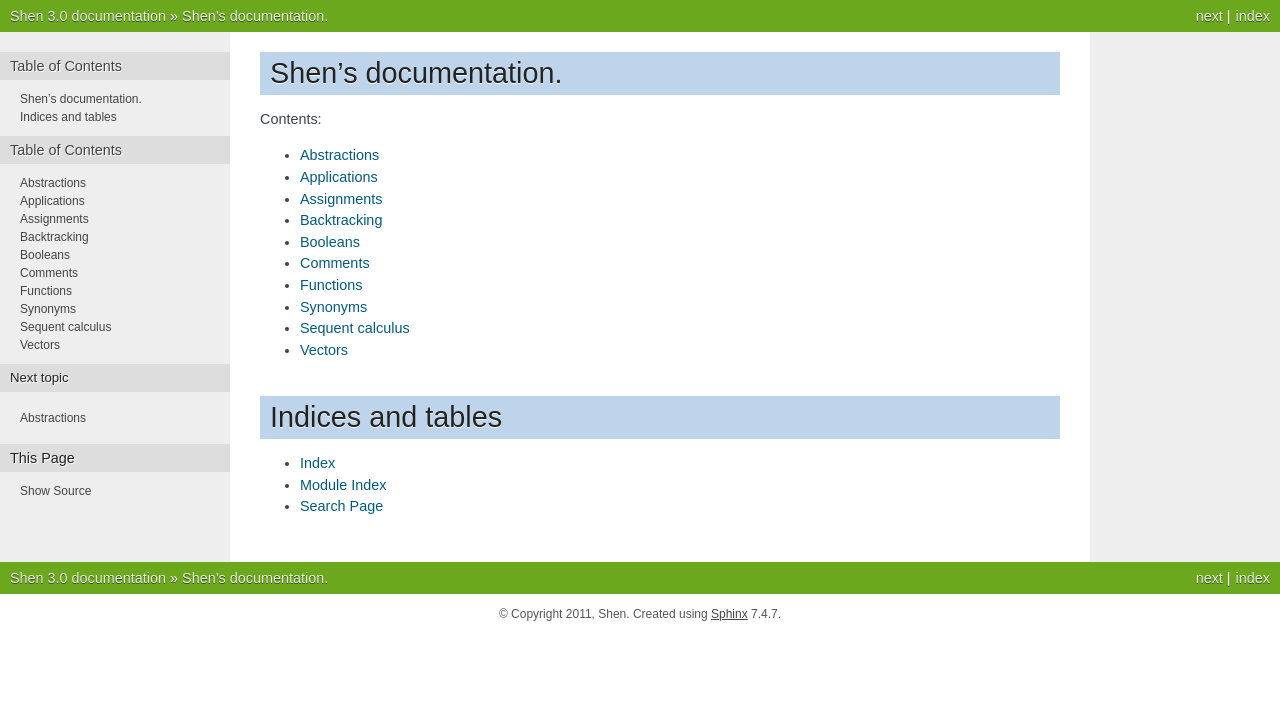
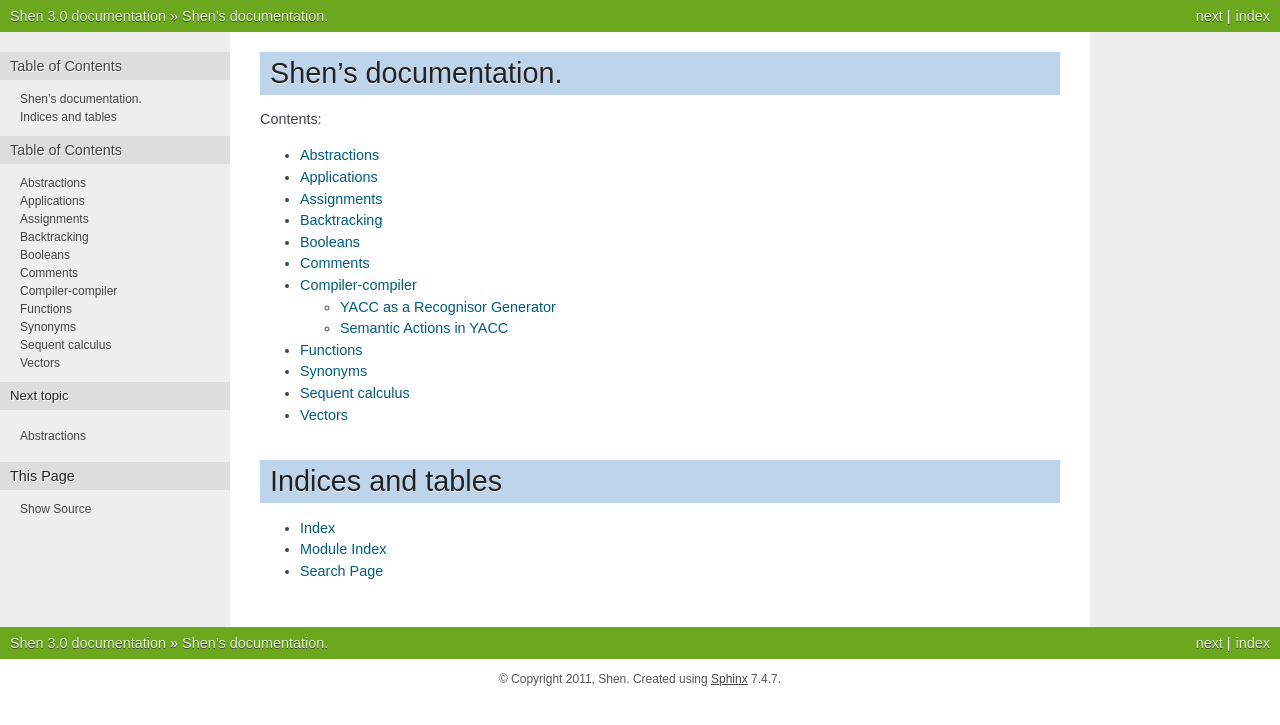
Before and after one commit to greglnelson/shen-docs, a Sphinx documentation site: the page built from source/index.rst, in a window 1280 px wide. Shown: the top 725 px of the page. Built offline with Sphinx 7.4.7, drawn with Linux system fonts in a browser that asks for light colours; some of the changed lines change nothing that is shown.

Commit message:
Add compiler_compiler page.

```diff
--- /dev/null
+++ b/source/compiler_compiler.rst
@@ -0,0 +1,150 @@
+.. _compiler_compiler:
+
+Compiler-compiler
+=================
+
+Shen-YACC is a compiler-compiler based on earlier work by Dr Gyorgy Lajos on his METALISP Ph.D. project which was in turn based on even earlier work by Alexander Birman on `TDPL parsing`_. The syntax of YACC is based on the `BNF notation`_ of Backus. Used at its most basic level, YACC is a generator for recognisors based on grammars. More usefully, YACC can be used to develop efficient compilers for programming languages and transducers for natural language processing.
+
+
+YACC as a Recognisor Generator
+------------------------------
+
+Consider the following grammar. ::
+
+    <sent> := <np> <vp>
+    <np> := <det> <n> | <name>
+    <det> := the | a
+    <n> := cat | dog
+    <name> := Bill | Ben
+    <vp> := <vtrans> <np>
+    <vtrans> := likes | chases
+
+In YACC, this grammar would be represented as ::
+
+    Shen 2010, copyright (C) 2010 Mark Tarver
+    www.lambdassociates.org, version 1.8
+    running under Common Lisp, implementation: CLisp 2.49
+    port 1.0 ported by Mark Tarver
+
+
+    (0-)(defcc <sent>
+    <np> <vp>;)
+    warning: <np> <vp> has no semantics.
+    <sent>
+
+    (1-)(defcc <det>
+    the; a;)
+    warning: the has no semantics.
+    warning: a has no semantics.
+    <det>
+
+    (2-) (defcc <np>
+    <det> <n>;
+    <name>;)
+    warning: <det> <n> has no semantics.
+    warning: <name> has no semantics.
+    <np>
+
+    (3-)(defcc <n>
+    cat; dog;)
+    warning: cat has no semantics.
+    warning: dog has no semantics.
+    <n>
+
+    (4-) (defcc <name>
+    Bill; Ben;)
+    warning: Bill has no semantics.
+    warning: Ben has no semantics.
+
+    The following variables are free in <name>: Bill
+
+    The following variables are free in <name>: Ben
+    <name>
+
+    (5-) (defcc <vp>
+    <vtrans> <np>;)
+    warning: <vtrans> <np> has no semantics.
+    <vp>
+
+    (6-) (defcc <vtrans>
+    likes; chases;)
+    warning: likes has no semantics.
+    warning: chases has no semantics.
+    <vtrans>
+
+If *semantic actions* (i.e instructions on how to process the input) are not included, YACC warns the user and inserts a default semantic action. This default action appends non-terminals and conses terminals to form an output. The spacing is left to the judgement of the programmer, but ;s separate rules. Unlike Shen, Shen-YACC gives no significance to symbols beginning in uppercase (i.e. *Bill* is just a symbol like *cat*, and not a variable). When one of these definitions (e.g. for ``<sent>``) is entered to the top level, it is compiled into Common Lisp by YACC with the message *warning; no semantics in <np> <vp>*.
+
+The compiler generated acts as a recogniser for sentences of the language characterised by this grammar. If it is not a sentence of the language, then the failure object (``fail``) is returned. If the input to the compiler belongs to this language, then (``fail``) is not returned by the compiler and generally the program behaves as an identity function. The compiler is invoked by the higher-order function compile, that receives the name of a YACC function and parses its second input by that function. ::
+
+    (10-) (compile <sent> [the cat likes the dog])
+    [the cat likes the dog]
+
+    (11-) (compile <sent> [the cat likes the canary])
+    fail!
+
+    (12-) (compile <vp> [chases the cat])
+    [chases the cat]
+
+Note that names of YACC functions should always be enclosed in angles. YACC is sensitive to left-recursion which will force an infinite regress. YACC code is not type checked, but the code can be tracked just like regular code. Lists are constructed in YACC using ``[…]`` or cons or list or any of the conventional methods. Unlike Shen, the constructor | cannot be used in the syntax of an expansion (i.e. to the left of ``:=``), though it can be used to the right (in a semantic action) to perform consing. However ``[…]`` can be used to the left of ``:=``. ``<bcs>``, below, recognises the inputs belonging to [ b :sub:`m` ][ c :sub:`n` ]. ::
+
+    (16-) (defcc <bcs>
+    [<bs>] [<cs>];)
+    warning: [cons <bs> []] [cons <cs> []] has no semantics.
+    <bcs>
+
+    (17-)
+    (defcc <bs>
+    b <bs>;
+    b;)
+    warning: b <bs> has no semantics.
+    warning: b has no semantics.
+    <bs>
+
+    (18-)
+    (defcc <cs>
+    c <cs>;
+    c;)
+    warning: c <cs> has no semantics.
+    warning: c has no semantics.
+    <cs>
+
+    (19-) (compile <bcs> [[b b b] [c c]])
+    [[[b b b]] [[c c]]]
+
+Semantic Actions in YACC
+------------------------
+
+Semantic actions are attached to grammar rules by following each rule by a ``:=``. This YACC definition receives a list of *as* and changes them to *bs*. ::
+
+    (20-) (defcc <as>
+    a <as> := [b | <as>];
+    a := [b];)
+    <as>
+
+    (21-) (compile <as> [a a a a a])
+    [b b b b b]
+    The first rule says that any input of the form a <as> is to be translated into an output consisting of b consed to the translation of <as>. The syntax of <as> requires that the input be a non-empty list of as. So (compile <as> [a a a]) gives [b b b]. The second rule is the base case.
+
+    As in Shen, round brackets signify function applications and square ones form lists. The following reformulation is an example.
+
+
+    (24-) (defcc <sent>
+    <np> <vp> := (question <np> <vp>);)
+    <sent>
+
+    (25-) (define question
+    NP VP -> (append [Is it true that] NP VP [?]))
+
+    The following variables are free in question: Is
+    question
+
+    (26-) (compile <sent> [the cat likes the dog])
+    [Is it true that the cat likes the dog ?]
+
+.. rubric:: Further Reading
+
+`FPQi p404 and after`_
+
+.. _TDPL parsing: http://en.wikipedia.org/wiki/Top-down_parsing_language
+.. _BNF notation: http://en.wikipedia.org/wiki/Backus%C3%A2%E2%82%AC%E2%80%9CNaur_Form
+.. _FPQi p404 and after: http://www.shenlanguage.org/Documentation/Reference/FPQi/page404.htm
--- a/source/index.rst
+++ b/source/index.rst
@@ -17,6 +17,7 @@ Contents:
    backtracking
    booleans
    comments
+   compiler_compiler
 
    functions
    synonyms
```
